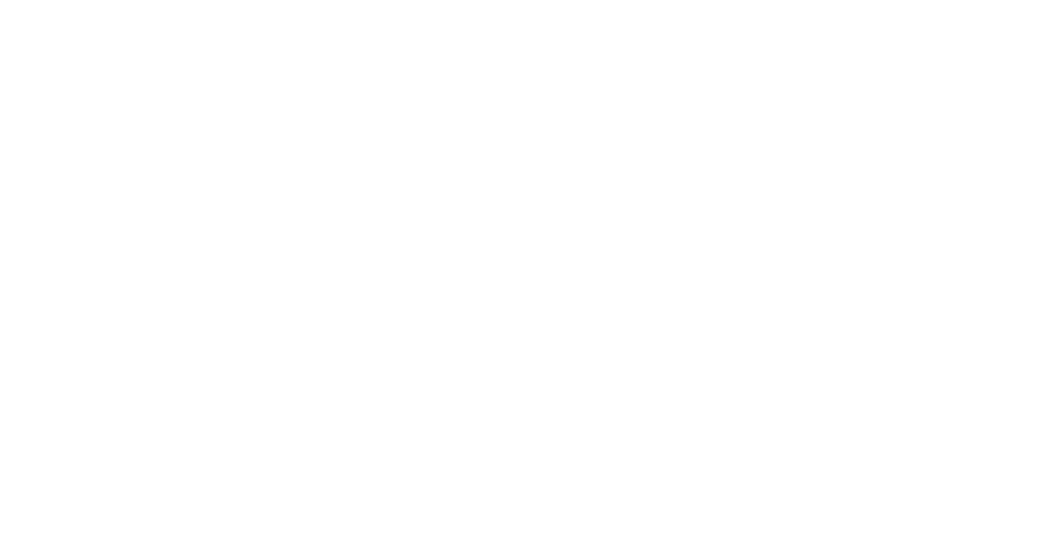
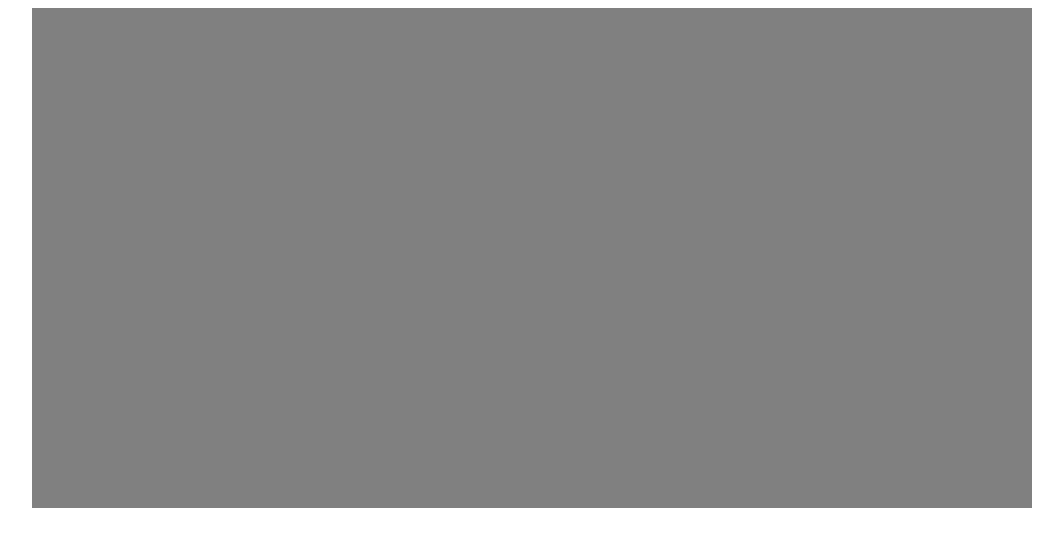
Before and after one commit to DeeakronL/COMP426-Final-Project, a plain HTML site: page index.html in a window 1280 px wide. Shown: the whole page, without its empty margins (108-1171 px from the left). Drawn offline with nearby package versions, Linux system fonts and the light colour scheme.

Commit message:
even more stuff

```diff
--- a/index.html
+++ b/index.html
@@ -4,9 +4,10 @@
         <meta charset="UTF-8">
         <meta name="viewport" content="width=device-width, initial-scale=1.0">
         <title>Comp 426 Project</title>
+        <script type="text/javascript" src="http://code.jquery.com/jquery-3.5.1.min.js"></script>
+        <script src="index.js" type="module"></script>
     </head>
-    <body>
-        <div id='body' background-color='white'>
-        </div>
+    <body background-color="white">
+
     </body>
 </html>
--- a/index.js
+++ b/index.js
@@ -1,5 +1,5 @@
-import View from 'view.js';
-import Model from 'model.js';
+import View from '/view.js';
+import Model from '/model.js';
 
 let model = new Model();
 let view = new View(model);
--- a/view.js
+++ b/view.js
@@ -1,11 +1,12 @@
 export default class View {
     constructor(model) {
-        this.div = <div></div>;
+        this.div = $(`<div></div>`);
         let window = $(`<div class=window></div>`)
             .css('position','relative')
             .css('width',  1000 + "px")
-            .css('height', 50 + "px")
+            .css('height', 500 + "px")
             .css('margin','auto')
             .css('background-color','gray');
+        this.div.append(window);
     }
 }
```
